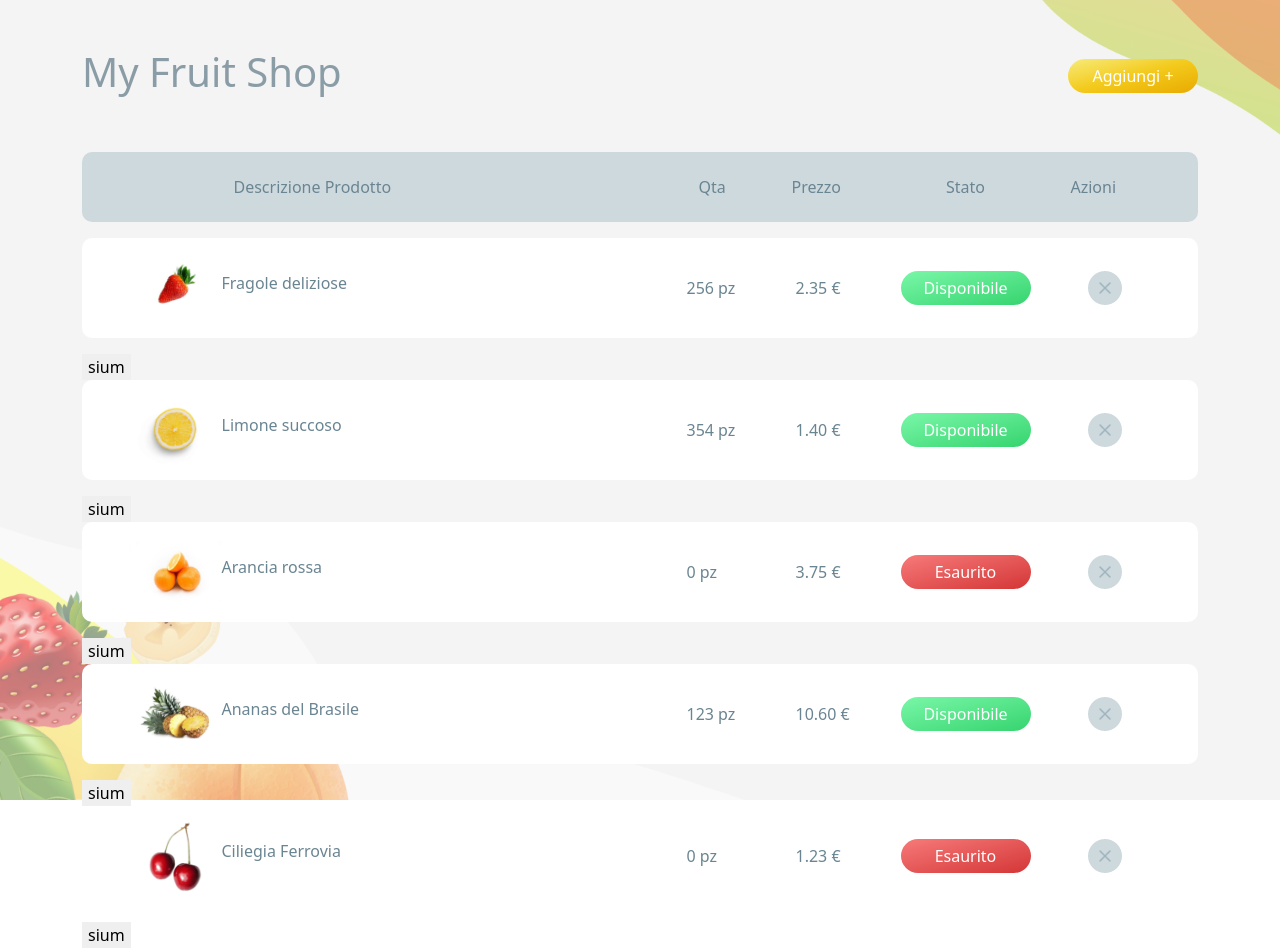
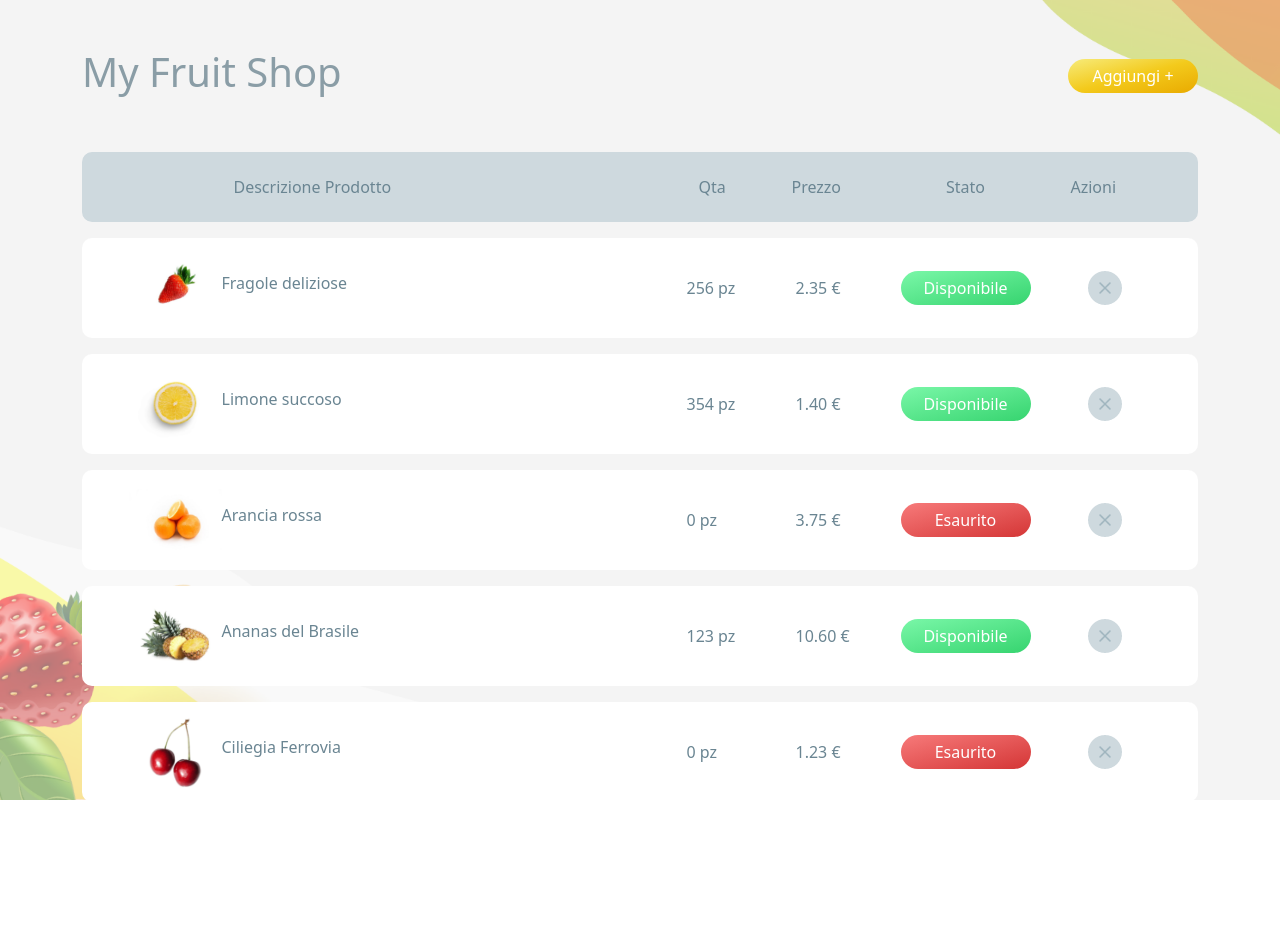
Before and after one commit to bePIRRO/nautes-frontend-vue, a Vue app: page / in a window 1280 px wide. After the commit the page ends 802 px from the top, so only its background shows below. Built offline with nearby package versions, Linux system fonts and the light colour scheme.

Commit message:
fix remove fruit

```diff
--- a/src/App.vue
+++ b/src/App.vue
@@ -7,8 +7,7 @@
       </header>
       <main>
         <div v-for="fruit in fruits" :key="fruit">
-          <FruitCard :fruit="fruit" />
-          <button @click="deleteFruit(fruit)">sium</button>
+          <FruitCard :fruit="fruit" @deleteFruit="deleteFruit(fruit)" />
         </div>
       </main>
     </section>
@@ -65,6 +64,7 @@ export default {
     };
   },
   methods: {
+    // remove fruit
     deleteFruit(fruit) {
       this.fruits.splice(fruit, 1);
     },
--- a/src/components/FruitCard.vue
+++ b/src/components/FruitCard.vue
@@ -20,7 +20,7 @@
         <img
           src="../assets/images/icons/cross.png"
           alt="delete"
-          @click="deleteFruit(fruit)"
+          @click="$emit('deleteFruit')"
         />
       </figure>
     </div>
@@ -37,12 +37,6 @@ export default {
     getImg() {
       return require(`@/assets/images/${this.fruit.thumb}`);
     },
-
-    // remove fruit
-    deleteFruit(fruit) {
-      console.log("eliminato " + this.fruit.name);
-      return $emit(this.fruits.splice(fruit, 1));
-    },
   },
 };
 </script>
```
